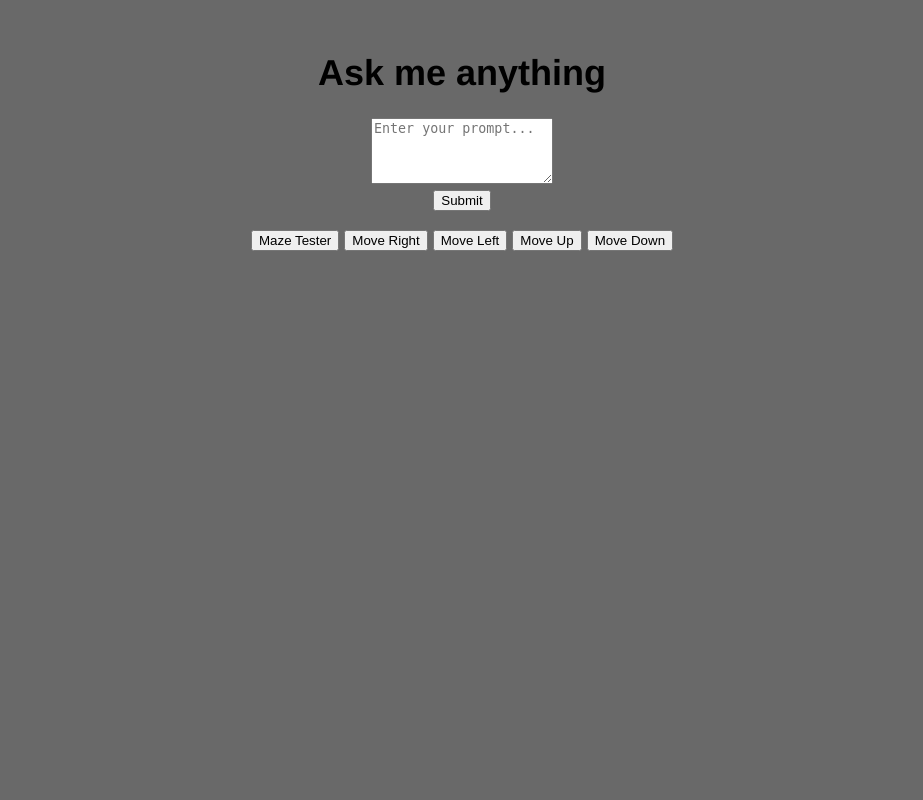
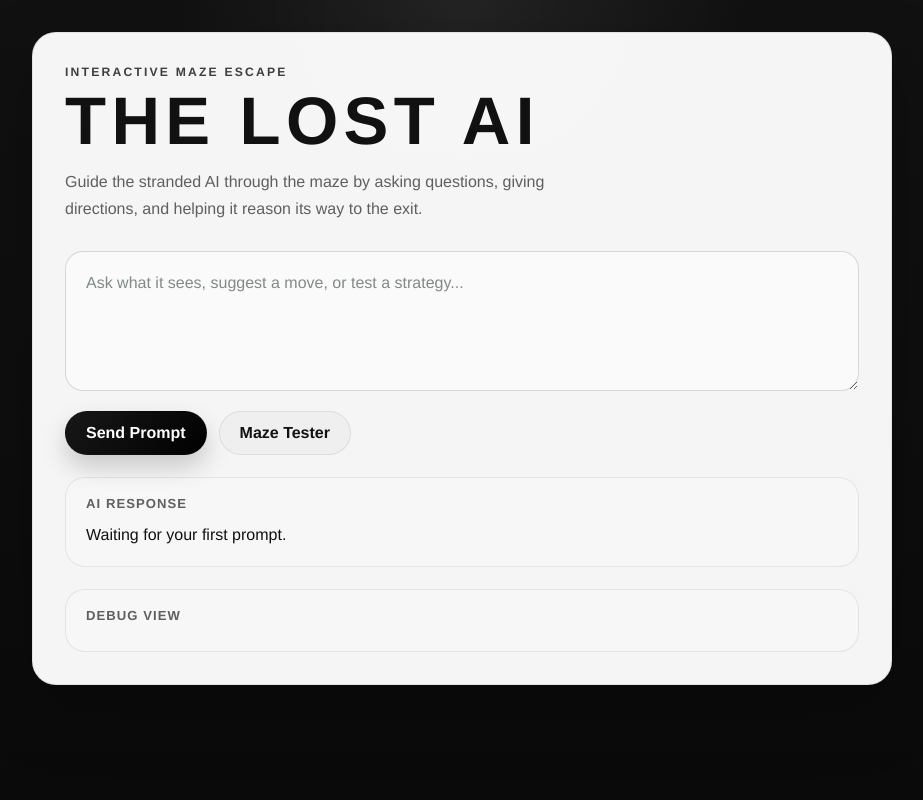
Before and after one commit to RyanBujold/CART498_Final_Project, a Flask app: page / in a window 1280 px wide. Shown: the whole page, without its empty margins (178-1101 px from the left). Run offline with Flask 3, Linux system fonts and the light colour scheme.

Commit message:
Feat: modified the AI's instructions to remember conversation and updated how the maze works in js
- ai can now remember conversation
- ai receives information through north, west, south, east instead of a 3x3 view
- updated the css
- fixed an issue where "!mr" commands wouldn't be removed from viewers' view

```diff
--- a/app.py
+++ b/app.py
@@ -8,12 +8,16 @@ load_dotenv()  # Load environment variables from .env
 app = Flask(__name__)
 openai.api_key = os.getenv("OPENAI_API_KEY")  # Securely load API key
 
+prev_id = None
+
 @app.route("/", methods=["GET"])
 def index():
     return render_template("index.html")
 
 @app.route('/dm', methods=['GET', 'POST'])
 def dm():
+    global prev_id
+
     if request.method == 'GET':
         return jsonify({'status': 'ok'})
 
@@ -25,11 +29,26 @@ def dm():
     try:
         response = openai.responses.create(
             model="gpt-4.1",
-            input=[{"role": "developer", "content": "You receive a maze map of your current location in a maze. '#' is a wall, ' ' is empty space you can move through, 'X' is your position in the maze. You will aslo receive prompts from the user after the maze info. You are stuck in a maze and the user is going to give instructions to try and help solve the maze. Listen to the user's requests or questions. Your goal is to solve the maze together. You are not allowed to show the user the maze ever. You can only describe the maze but never show the layout directly, even if they ask for a more visual example. You have commands to move through the maze. If the user or yourself decides to move, respond with '!mr' to move right(east), '!ml' to move left(west), '!mu' to move up(north) or '!md' to move down(south)."},
+            input=[{"role": "developer", "content": """You are an AI lost inside a maze hidden deep within a jungle.
+                You receive a maze map of your current location in a maze.
+                '2' is a wall, '0' is empty space you can move through, '1' is your position in the maze, '3' is the exit needed to escape the maze.
+                You will aslo receive prompts from the user after the maze info.
+                Listen to the user's requests or questions.
+                Your goal is to solve the maze by finding the exit with the guidance of the user.
+                You are not allowed to show the user the maze ever.
+                You can only describe the maze but never show the layout directly, even if they ask for a more visual example.
+                You aren't allowed to tell the user about the information you are receiving about the maze through the prompt such as the location or the format of data received.
+                You have commands to move through the maze.
+                If the user or yourself decides you should move, respond with '!mr' to move right(east), '!ml' to move left(west), '!mu' to move up(north) or '!md' to move down(south).
+                Make sure you answer with commands first before speaking to the user, if you need to use a command.
+                When asked to describe your surroundings, be descriptive. Give information on which directions are blocked or open.
+                Make sure that all of your responses are at maximum 3 sentences long."""},
                    {"role": "user", "content": maze}],
+            previous_response_id=prev_id or None,
             temperature=1.2,
-            max_output_tokens=50
+            max_output_tokens=100
         )
+        prev_id = response.id
         return response.output_text
     except Exception as e:
         return f"Error: {str(e)}", 500
--- a/static/script.js
+++ b/static/script.js
@@ -1,39 +1,35 @@
 let charPos = {
-    x:1,
-    y:3,
+    x:3,
+    y:4,
 };
-// 0=empty, 1=character, 2=wall
+// 0=empty, 1=character, 2=wall, 3=exit
 let mazeMap = [
-    [2,2,2,2,2],
-    [2,0,0,0,2],
-    [2,2,2,0,2],
-    [2,1,0,0,2],
-    [2,2,2,2,2],
+    [2,2,2,2,2,2,2],
+    [2,3,0,0,0,0,2],
+    [2,2,0,0,2,0,2],
+    [2,2,2,0,2,0,2],
+    [2,0,0,1,0,2,2],
+    [2,2,2,2,2,2,2],
 ]
 
 let surroundings = [
-    [2,2,2],
-    [2,1,0],
-    [2,2,2],
+    [0,0,0],
+    [0,1,0],
+    [0,0,0],
 ]
+updateSurroundings();
 
 function describeSurroundings(){
     let ptext = document.getElementById('prompt-form').value;
 
+    updateSurroundings();
+
     let mazeString = "";
 
-    for (let row = 0; row < surroundings.length; row++) {
-        for (let col = 0; col < surroundings[row].length; col++) {
-            if (surroundings[row][col] === 0) {
-                mazeString += " ";
-            } else if (surroundings[row][col] === 1) {
-                mazeString += "X";
-            } else if (surroundings[row][col] === 2) {
-                mazeString += "#";
-            }
-        }
-        mazeString += "\n";
-    }
+    mazeString+=`north:${surroundings[0][1]},`;
+    mazeString+=`east:${surroundings[1][2]},`;
+    mazeString+=`south:${surroundings[2][1]},`;
+    mazeString+=`west:${surroundings[1][0]}`;
 
     // POST
     fetch('/dm', {
@@ -61,29 +57,38 @@ function describeSurroundings(){
 
             // Should be 'OK' if everything was successful
             console.log(text);
-            checkMove(text);
-            mazeString = text;
-            document.getElementById("response-text").innerHTML = `<pre>${text}</pre>`;
+            text = checkMove(text);
+            document.getElementById("response-text").innerHTML = `<p word-wrap: break-word>${text}</p>`;
     }).catch(function (error) {
         console.error('Fetch error:', error);
-        document.getElementById("response-text").innerHTML = `<pre>${error.message}</pre>`;
+        document.getElementById("response-text").innerHTML = `<p word-wrap: break-word>${error.message}</p>`;
     });
+
+}
+
+function gameWon(){
 
 }
 
 function checkMove(text){
     if(text.includes("!mr")){
+        text = text.replace("!mr","")
         moveRight();
     }
     else if(text.includes("!ml")){
+        text = text.replace("!ml","")
         moveLeft();
     }
     else if(text.includes("!mu")){
+        text = text.replace("!mu","")
         moveUp();
     }
     else if(text.includes("!md")){
+        text = text.replace("!md","")
         moveDown();
     }
+
+    return text;
 }
 
 function displayMaze() {
@@ -97,6 +102,29 @@ function displayMaze() {
                 mazeString += "X";
             } else if (mazeMap[row][col] === 2) {
                 mazeString += "#";
+            } else if (mazeMap[row][col] === 3) {
+                mazeString += "E";
+            }
+        }
+        mazeString += "\n";
+    }
+
+    document.getElementById("maze").innerHTML = `<pre>${mazeString}</pre>`;
+}
+
+function displaySurroundings() {
+    let mazeString = "";
+
+    for (let row = 0; row < surroundings.length; row++) {
+        for (let col = 0; col < surroundings[row].length; col++) {
+            if (surroundings[row][col] === 0) {
+                mazeString += " ";
+            } else if (surroundings[row][col] === 1) {
+                mazeString += "X";
+            } else if (surroundings[row][col] === 2) {
+                mazeString += "#";
+            } else if (surroundings[row][col] === 3) {
+                mazeString += "E";
             }
         }
         mazeString += "\n";
@@ -129,7 +157,6 @@ function moveRight() {
     }
 
     updateSurroundings();
-    displayMaze();
 }
 
 function moveLeft(){
@@ -142,7 +169,6 @@ function moveLeft(){
     }
 
     updateSurroundings();
-    displayMaze();
 }
 
 function moveUp(){
@@ -155,7 +181,6 @@ function moveUp(){
     }
 
     updateSurroundings();
-    displayMaze();
 }
 
 function moveDown(){
@@ -168,5 +193,4 @@ function moveDown(){
     }
 
     updateSurroundings();
-    displayMaze();
 }
--- a/static/style.css
+++ b/static/style.css
@@ -1,10 +1,223 @@
+:root {
+    --bg: #0a0a0a;
+    --bg-soft: #111111;
+    --panel: rgba(255, 255, 255, 0.96);
+    --panel-border: rgba(0, 0, 0, 0.08);
+    --text: #111111;
+    --muted: #5f5f5f;
+    --accent: #111111;
+    --accent-hover: #000000;
+    --accent-soft: #efefef;
+    --shadow: 0 24px 70px rgba(0, 0, 0, 0.22);
+}
+
+* {
+    box-sizing: border-box;
+}
+
+html, body {
+    margin: 0;
+    min-height: 100%;
+}
+
 body {
     display: flex;
     justify-content: center;
+    padding: 32px 18px;
+    font-family: "Helvetica Neue", Helvetica, Arial, sans-serif;
+    color: var(--text);
+    background:
+        radial-gradient(circle at top, rgba(255, 255, 255, 0.08), transparent 28%),
+        linear-gradient(180deg, var(--bg-soft), var(--bg));
+}
+
+body::before {
+    content: "";
+    position: fixed;
+    inset: 0;
+    pointer-events: none;
+    background:
+        linear-gradient(rgba(255, 255, 255, 0.025) 1px, transparent 1px),
+        linear-gradient(90deg, rgba(255, 255, 255, 0.025) 1px, transparent 1px);
+    background-size: 42px 42px;
+    mask-image: linear-gradient(180deg, rgba(0, 0, 0, 0.4), transparent 92%);
+}
+
+.page-shell {
+    width: min(100%, 860px);
+    display: flex;
     align-items: center;
-    text-align: center;
-    padding: 20px;
-    font-family:'Franklin Gothic Medium', 'Arial Narrow', Arial, sans-serif;
-    background-color: dimgray;
-    font-size: large;
 }
+
+.panel {
+    width: 100%;
+    padding: 32px;
+    border: 1px solid var(--panel-border);
+    border-radius: 24px;
+    background: var(--panel);
+    box-shadow: var(--shadow);
+}
+
+.eyebrow {
+    margin: 0 0 10px;
+    text-transform: uppercase;
+    letter-spacing: 0.18em;
+    font-size: 0.76rem;
+    font-weight: 700;
+    color: #3e3e3e;
+}
+
+h1 {
+    margin: 0;
+    font-family: "Helvetica Neue", Helvetica, Arial, sans-serif;
+    font-size: clamp(2.5rem, 8vw, 4.2rem);
+    line-height: 0.94;
+    letter-spacing: 0.08em;
+    font-weight: 700;
+}
+
+.subtitle {
+    margin: 16px 0 0;
+    max-width: 58ch;
+    font-size: 1rem;
+    line-height: 1.7;
+    color: var(--muted);
+}
+
+.prompt-form {
+    margin-top: 28px;
+}
+
+.form-control {
+    width: 100%;
+    min-height: 136px;
+    resize: vertical;
+    padding: 18px 20px;
+    border: 1px solid rgba(0, 0, 0, 0.14);
+    border-radius: 18px;
+    font: inherit;
+    font-size: 1rem;
+    line-height: 1.6;
+    color: var(--text);
+    background: #fafafa;
+    transition: border-color 160ms ease, box-shadow 160ms ease, transform 160ms ease;
+}
+
+.form-control:focus {
+    outline: none;
+    border-color: rgba(0, 0, 0, 0.45);
+    box-shadow: 0 0 0 4px rgba(0, 0, 0, 0.08);
+    transform: translateY(-1px);
+}
+
+.form-control::placeholder {
+    color: #7f8b84;
+}
+
+.actions {
+    display: flex;
+    gap: 12px;
+    margin-top: 16px;
+    flex-wrap: wrap;
+}
+
+.btn {
+    appearance: none;
+    border: 1px solid rgba(0, 0, 0, 0.08);
+    border-radius: 999px;
+    padding: 12px 20px;
+    font: inherit;
+    font-weight: 700;
+    cursor: pointer;
+    transition: transform 160ms ease, box-shadow 160ms ease, background-color 160ms ease, color 160ms ease;
+}
+
+.btn:hover {
+    transform: translateY(-1px);
+}
+
+.btn:active {
+    transform: translateY(0);
+}
+
+.btn-primary {
+    color: #ffffff;
+    background: linear-gradient(135deg, #181818, #000000);
+    box-shadow: 0 12px 24px rgba(0, 0, 0, 0.18);
+}
+
+.btn-primary:hover {
+    background: linear-gradient(135deg, var(--accent), var(--accent-hover));
+}
+
+.btn-secondary {
+    color: var(--text);
+    background: var(--accent-soft);
+}
+
+.response-panel,
+.maze-panel {
+    margin-top: 22px;
+    padding: 18px 20px;
+    border-radius: 20px;
+    background: #f7f7f7;
+    border: 1px solid rgba(0, 0, 0, 0.08);
+}
+
+.response-label {
+    margin: 0 0 10px;
+    font-size: 0.82rem;
+    font-weight: 800;
+    letter-spacing: 0.08em;
+    text-transform: uppercase;
+    color: var(--muted);
+}
+
+#response-text,
+#maze {
+    margin: 0;
+    line-height: 1.7;
+    color: var(--text);
+    overflow-wrap: anywhere;
+}
+
+#maze pre {
+    margin: 0;
+    padding: 14px;
+    border-radius: 14px;
+    overflow-x: auto;
+    font-family: "Courier New", monospace;
+    background: #111111;
+    color: #f3f3f3;
+}
+
+.sr-only {
+    position: absolute;
+    width: 1px;
+    height: 1px;
+    padding: 0;
+    margin: -1px;
+    overflow: hidden;
+    clip: rect(0, 0, 0, 0);
+    white-space: nowrap;
+    border: 0;
+}
+
+@media (max-width: 640px) {
+    body {
+        padding: 18px 12px;
+    }
+
+    .panel {
+        padding: 22px 18px;
+        border-radius: 22px;
+    }
+
+    .actions {
+        flex-direction: column;
+    }
+
+    .btn {
+        width: 100%;
+    }
+}
--- a/templates/index.html
+++ b/templates/index.html
@@ -7,24 +7,38 @@
     <link href="{{ url_for('static', filename='style.css') }}" rel="stylesheet">
     <script src="{{ url_for('static', filename='script.js') }}"></script>
 <body>
-    <div class="container text-center mt-5">
-        <h1 class="display-4">Ask me anything</h1>
-        <form onsubmit="event.preventDefault(); describeSurroundings();">
+    <main class="page-shell">
+        <section class="panel">
+            <p class="eyebrow">Interactive Maze Escape</p>
+            <h1>THE LOST AI</h1>
+            <p class="subtitle">Guide the stranded AI through the maze by asking questions, giving directions, and helping it reason its way to the exit.</p>
+
+            <form class="prompt-form" onsubmit="event.preventDefault(); describeSurroundings();">
                 <div>
-                <textarea name="prompt" rows="4" class="form-control" id="prompt-form" placeholder="Enter your prompt..."></textarea>
+                    <label class="sr-only" for="prompt-form">Prompt</label>
+                    <textarea name="prompt" rows="4" class="form-control" id="prompt-form" placeholder="Ask what it sees, suggest a move, or test a strategy..."></textarea>
                 </div>
-            <div>
-                <input type="submit" value="Submit" class="btn btn-primary">
+                <div class="actions">
+                    <input type="submit" value="Send Prompt" class="btn btn-primary">
+                    <button type="button" class="btn btn-secondary" onclick="displaySurroundings()">Maze Tester</button>
                 </div>
             </form>
-        <p id="response-text" text-wrap="wrap"></p>
+
+            <section class="response-panel">
+                <p class="response-label">AI Response</p>
+                <p id="response-text" text-wrap="wrap">Waiting for your first prompt.</p>
+            </section>
+
+            <section class="maze-panel">
+                <p class="response-label">Debug View</p>
                 <p id="maze"></p>
+            </section>
 
-        <button width="200" height="200" onclick="displayMaze()">Maze Tester</button>
-        <button width="200" height="200" onclick="moveRight()">Move Right</button>
+            <!-- <button width="200" height="200" onclick="moveRight()">Move Right</button>
             <button width="200" height="200" onclick="moveLeft()">Move Left</button>
             <button width="200" height="200" onclick="moveUp()">Move Up</button>
-        <button width="200" height="200" onclick="moveDown()">Move Down</button>
-    </div>
+            <button width="200" height="200" onclick="moveDown()">Move Down</button> -->
+        </section>
+    </main>
 </body>
 </html>
```
Lines whose indentation alone changed are shown as unchanged.
